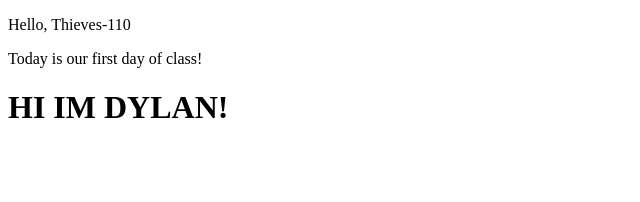
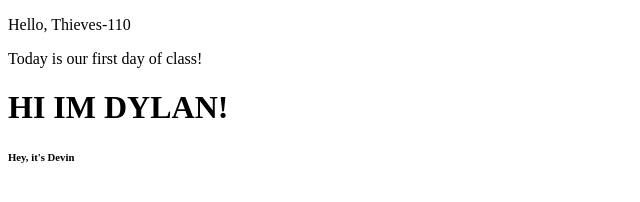
Before and after one commit to byaskew3/thieves-110-demo, a plain HTML site: page index.html in a window 1280 px wide. Shown: the full height of the page, 0-640 px from the left. Drawn offline with Linux system fonts and the light colour scheme.

Commit message:
Added my name

```diff
--- a/index.html
+++ b/index.html
@@ -11,5 +11,6 @@
     <p>Today is our first day of class!</p>
 
     <h1>HI IM DYLAN!</h1>
+    <h6>Hey, it's Devin</h6>
 </body>
 </html>
```
